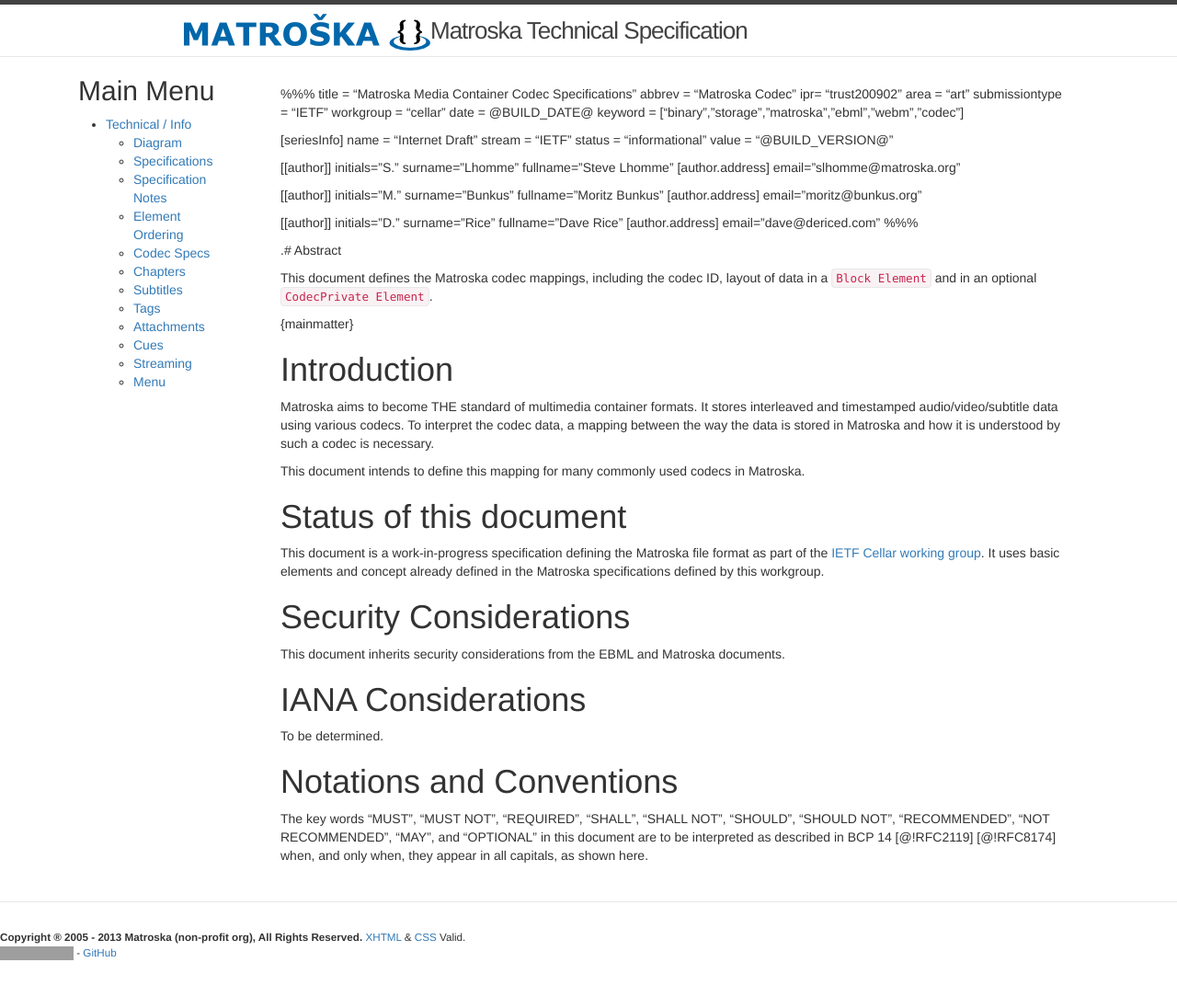
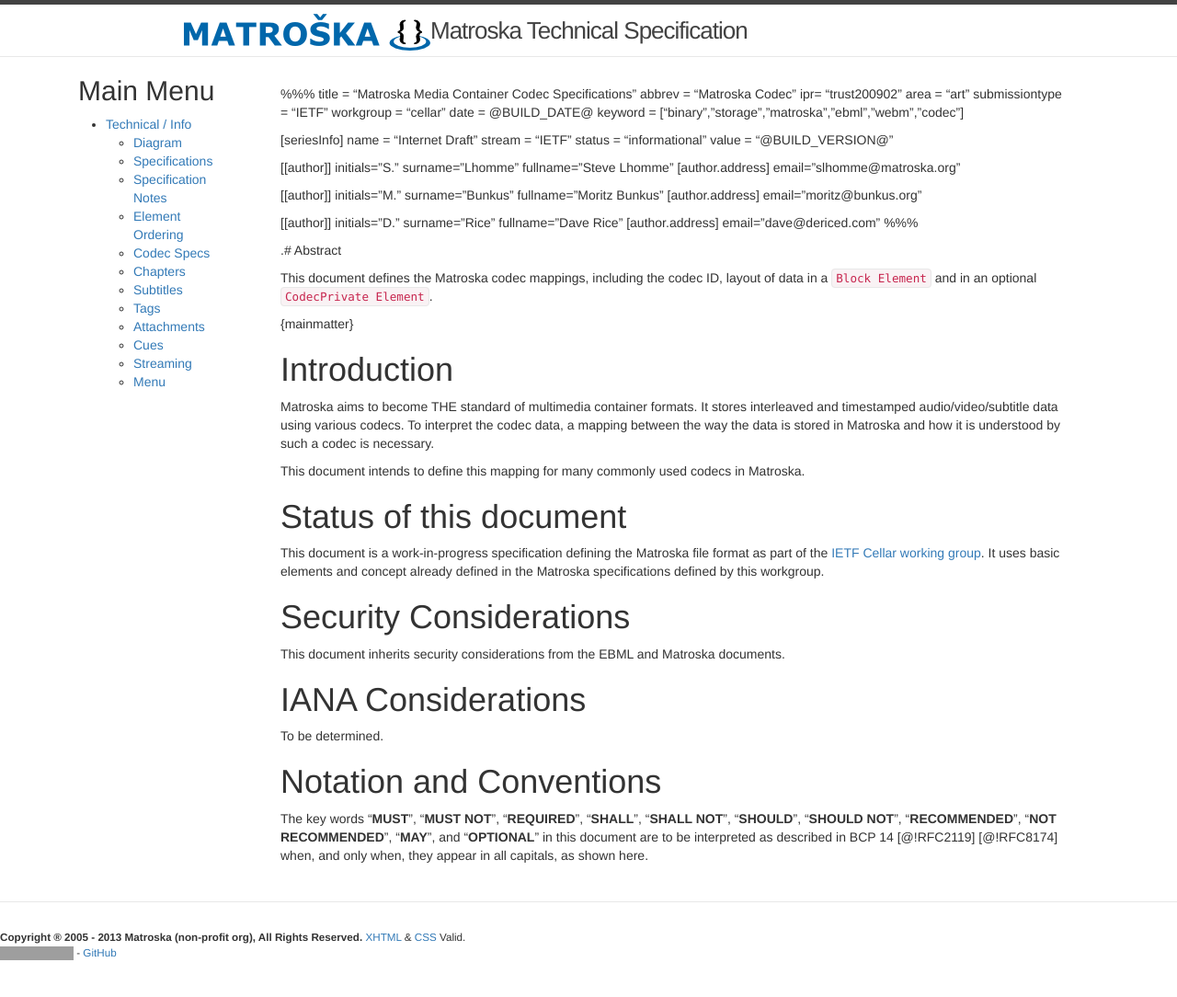
Before and after one commit to ietf-wg-cellar/matroska-specification, a Jekyll site: the page built from index_codec.md, in a window 1280 px wide. Shown: the whole page at 92% size. Built offline with Jekyll 4.4.1, drawn with Linux system fonts in a browser that asks for light colours; our own code applies the rules of GitHub Pages for plain Markdown files; grey boxes are pictures that could not be loaded.

Commit message:
use the same notation and conventions paragraph as in EBML

```diff
--- a/index_codec.md
+++ b/index_codec.md
@@ -60,6 +60,12 @@
 
 To be determined.
 
-# Notations and Conventions
+# Notation and Conventions
 
-The key words "MUST", "MUST NOT", "REQUIRED", "SHALL", "SHALL NOT", "SHOULD", "SHOULD NOT", "RECOMMENDED", "NOT RECOMMENDED", "MAY", and "OPTIONAL" in this document are to be interpreted as described in BCP 14 [@!RFC2119] [@!RFC8174] when, and only when, they appear in all capitals, as shown here.
+The key words "**MUST**", "**MUST NOT**",
+"**REQUIRED**", "**SHALL**", "**SHALL NOT**",
+"**SHOULD**", "**SHOULD NOT**",
+"**RECOMMENDED**", "**NOT RECOMMENDED**",
+"**MAY**", and "**OPTIONAL**" in this document are to be interpreted as
+described in BCP 14 [@!RFC2119] [@!RFC8174]
+when, and only when, they appear in all capitals, as shown here.
```
Also changed, not shown: index_matroska.md (+7 -1 lines), index_tags.md (+8 -2 lines).
